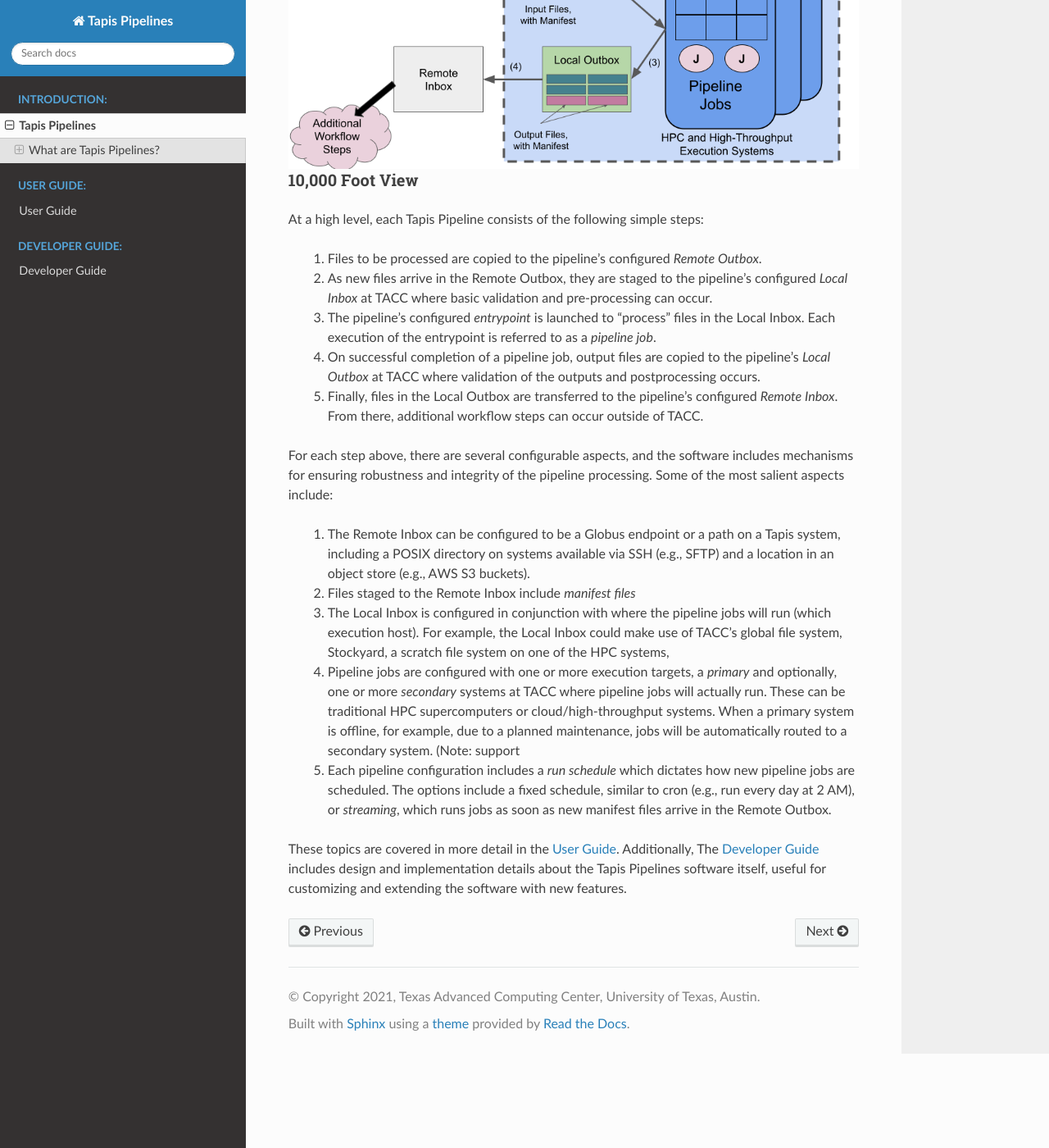
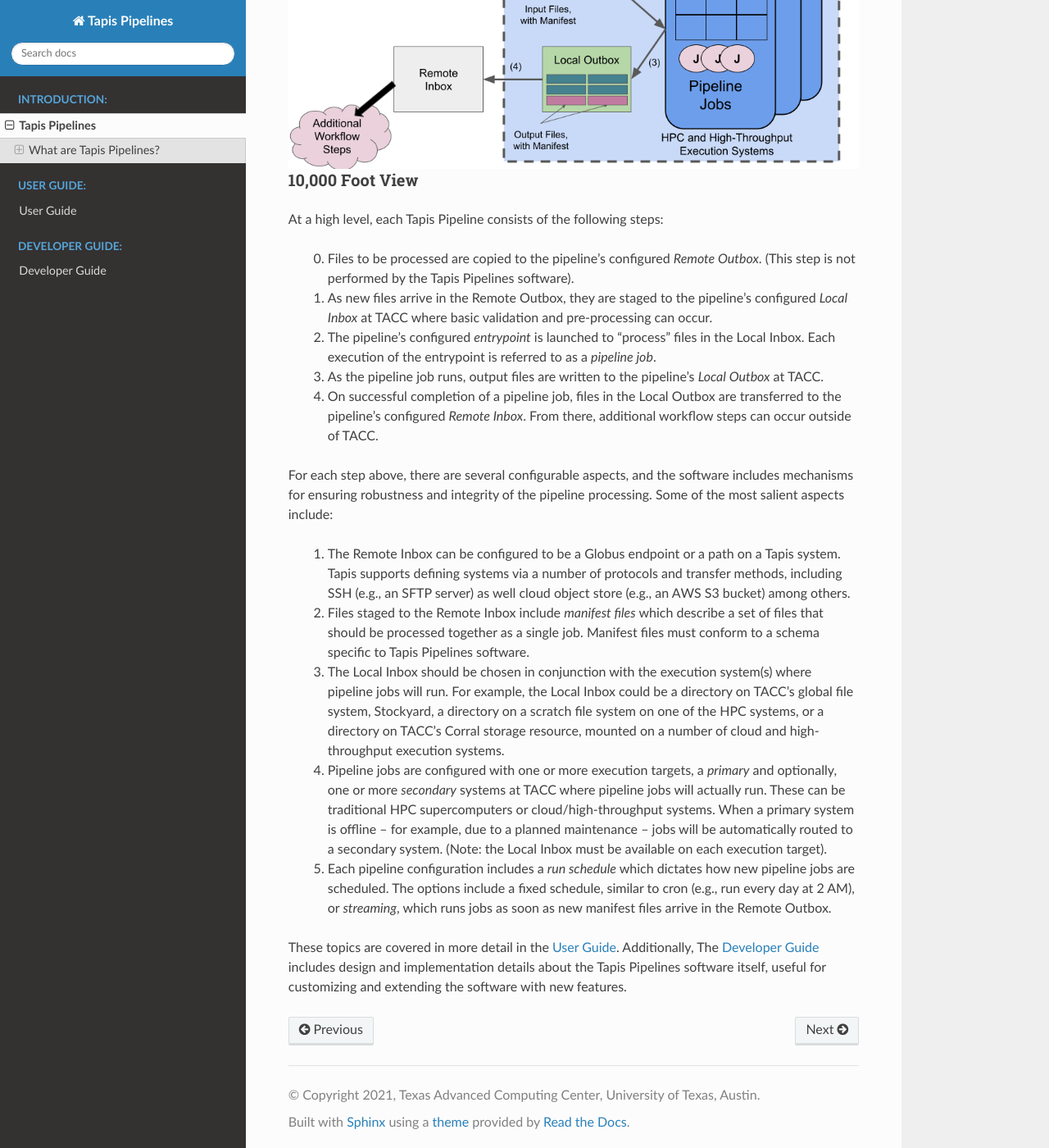
Before and after one commit to tapis-project/pipelines-docs, a Sphinx documentation site: the page built from source/index.rst, in a window 1280 px wide and 1400 px high, scrolled down 858 px. Shown: the whole window at 82% size. Built offline with Sphinx 7.4.7 and the Read the Docs theme 2.0.0, drawn with Linux system fonts in a browser that asks for light colours.

```diff
--- a/source/index.rst
+++ b/source/index.rst
@@ -29,32 +29,35 @@ is to utilize the Tapis Pipelines Service, a hosted version of the software deve
 
 10,000 Foot View
 ----------------
-At a high level, each Tapis Pipeline consists of the following simple steps:
+At a high level, each Tapis Pipeline consists of the following steps:
 
-  1. Files to be processed are copied to the pipeline's configured *Remote Outbox*.
-  2. As new files arrive in the Remote Outbox, they are staged to the pipeline's configured *Local Inbox* at TACC where
+  0. Files to be processed are copied to the pipeline's configured *Remote Outbox*. (This step is not performed by the
+     Tapis Pipelines software).
+  1. As new files arrive in the Remote Outbox, they are staged to the pipeline's configured *Local Inbox* at TACC where
      basic validation and pre-processing can occur.
-  3. The pipeline's configured *entrypoint* is launched to "process" files in the Local Inbox. Each execution of the entrypoint
+  2. The pipeline's configured *entrypoint* is launched to "process" files in the Local Inbox. Each execution of the entrypoint
      is referred to as a *pipeline job*.
-  4. On successful completion of a pipeline job, output files are copied to the pipeline's *Local Outbox* at TACC where
-     validation of the outputs and postprocessing occurs.
-  5. Finally, files in the Local Outbox are transferred to the pipeline's configured *Remote Inbox*. From there, additional
-     workflow steps can occur outside of TACC.
+  3. As the pipeline job runs, output files are written to the pipeline's *Local Outbox* at TACC.
+  4. On successful completion of a pipeline job, files in the Local Outbox are transferred to the pipeline's configured
+     *Remote Inbox*. From there, additional workflow steps can occur outside of TACC.
 
 
 For each step above, there are several configurable aspects, and the software includes mechanisms for ensuring robustness
 and integrity of the pipeline processing. Some of the most salient aspects include:
 
-  1. The Remote Inbox can be configured to be a Globus endpoint or a path on a Tapis system, including a POSIX directory on
-     systems available via SSH (e.g., SFTP) and a location in an object store (e.g., AWS S3 buckets).
-  2. Files staged to the Remote Inbox include *manifest files*
-  3. The Local Inbox is configured in conjunction with where the pipeline jobs will run (which execution host). For
-     example, the Local Inbox could make use of TACC's global file system, Stockyard, a scratch file system on one of
-     the HPC systems,
+  1. The Remote Inbox can be configured to be a Globus endpoint or a path on a Tapis system. Tapis supports defining systems
+     via a number of protocols and transfer methods, including SSH (e.g., an SFTP server) as well cloud object store
+     (e.g., an AWS S3 bucket) among others.
+  2. Files staged to the Remote Inbox include *manifest files* which describe a set of files that should be processed
+     together as a single job. Manifest files must conform to a schema specific to Tapis Pipelines software.
+  3. The Local Inbox should be chosen in conjunction with the execution system(s) where pipeline jobs will run. For
+     example, the Local Inbox could be a directory on TACC's global file system, Stockyard, a directory on a scratch file
+     system on one of the HPC systems, or a directory on TACC's Corral storage resource, mounted on a number of cloud
+     and high-throughput execution systems.
   4. Pipeline jobs are configured with one or more execution targets, a *primary* and optionally, one or more *secondary*
      systems at TACC where pipeline jobs will actually run. These can be traditional HPC supercomputers or cloud/high-throughput
-     systems. When a primary system is offline, for example, due to a planned maintenance, jobs will be automatically routed
-     to a secondary system. (Note: support
+     systems. When a primary system is offline -- for example, due to a planned maintenance -- jobs will be automatically routed
+     to a secondary system. (Note: the Local Inbox must be available on each execution target).
   5. Each pipeline configuration includes a *run schedule* which dictates how new pipeline jobs are scheduled. The options
      include a fixed schedule, similar to cron (e.g., run every day at 2 AM), or *streaming*, which runs jobs as soon as
      new manifest files arrive in the Remote Outbox.
```
Also changed, not shown: source/developer/index.rst (+73 -1 lines), source/images/overview.png.
